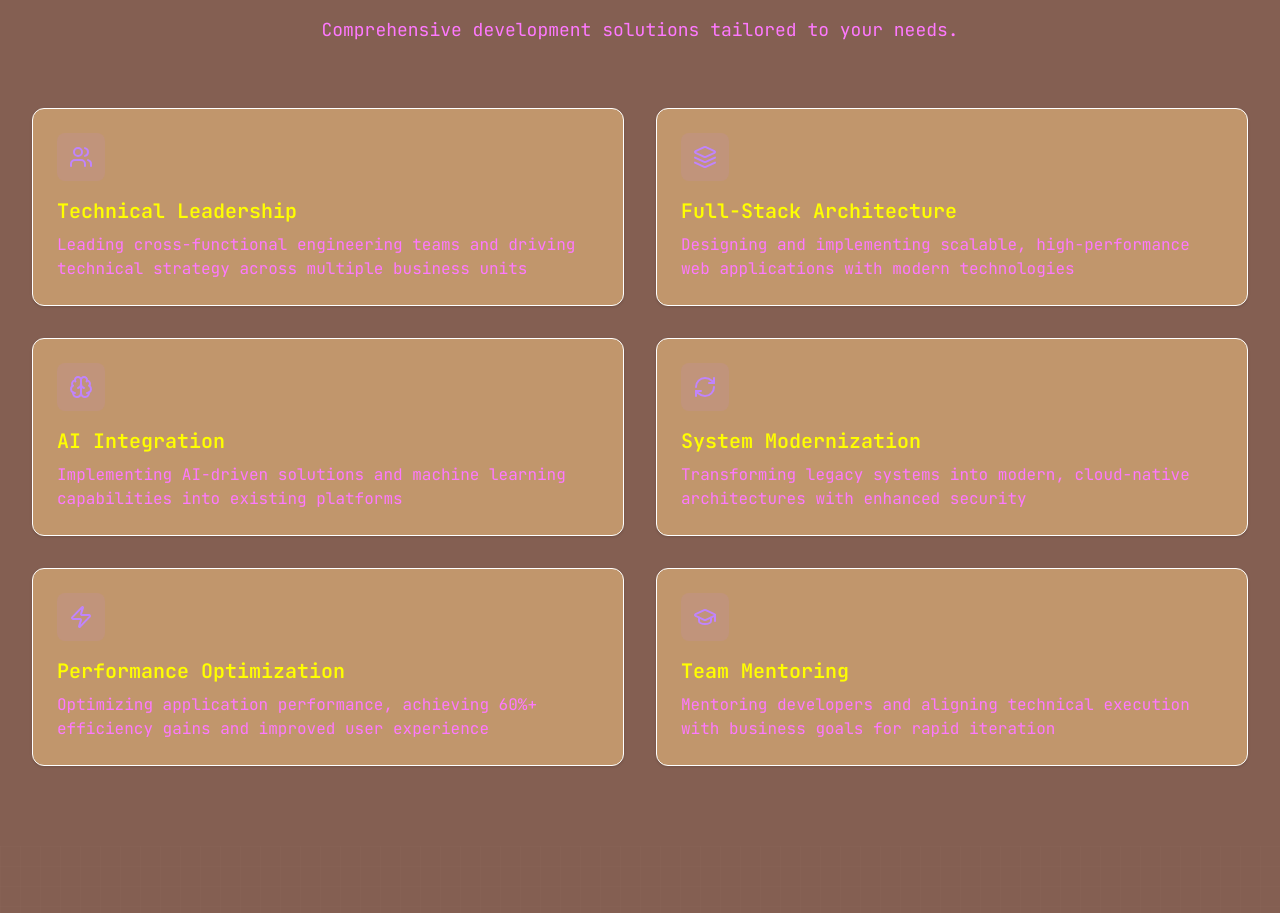
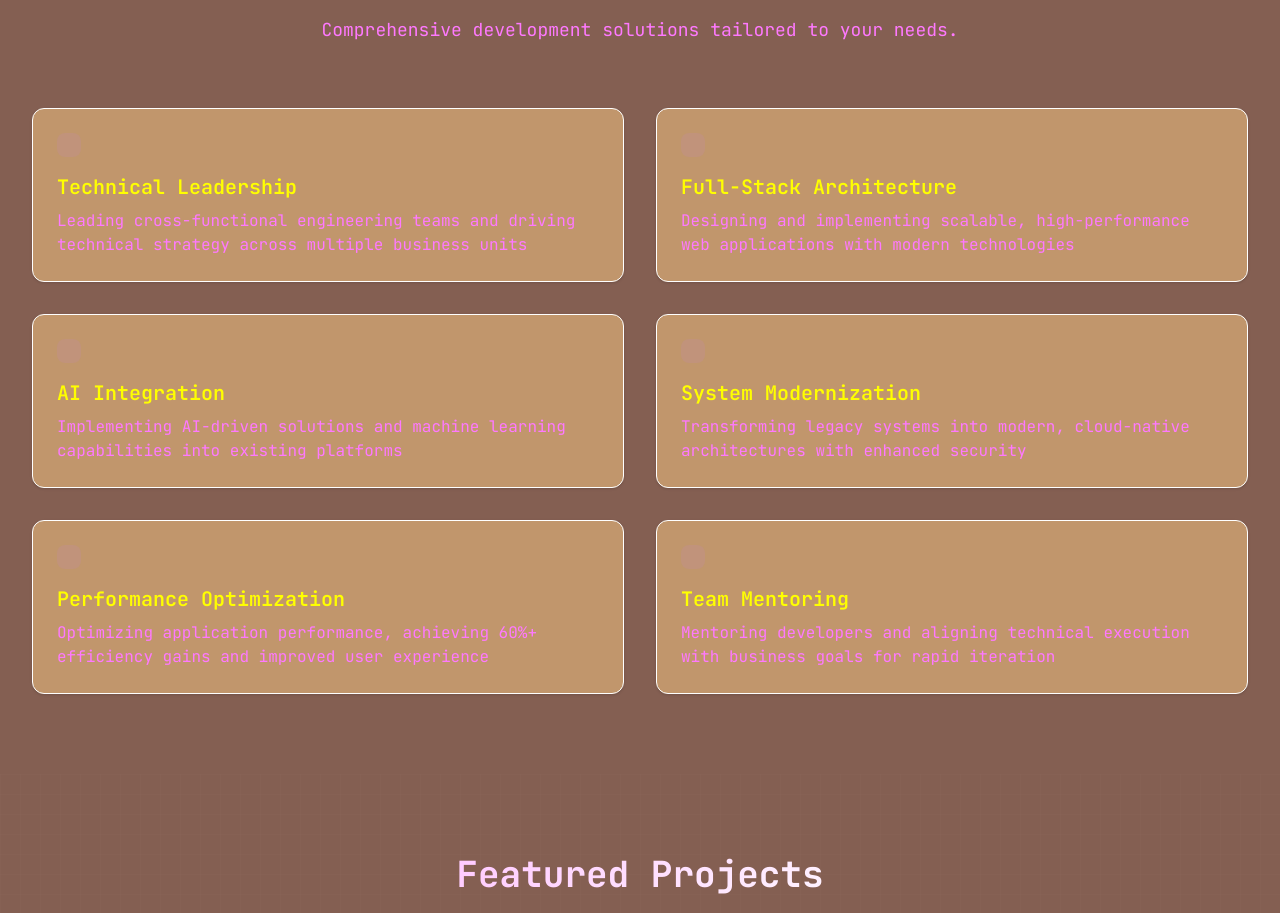
Before and after one commit to Selaelo1/selaelo-langa, a React (Vite) app: page / in a window 1280 px wide. Shown: the part 4500-5413 px from the top of the page. Built offline with nearby package versions, Linux system fonts and the light colour scheme.

Commit message:
Update Services.tsx

```diff
--- a/src/components/Services.tsx
+++ b/src/components/Services.tsx
@@ -66,9 +66,7 @@ export function Services() {
               >
                 <Card className="group hover:border-purple-400 transition-colors">
                   <CardContent className="p-6">
-                    <div className="mb-4 p-3 bg-purple-400/10 rounded-lg w-fit">
-                      <IconComponent className="h-6 w-6 text-purple-400" />
-                    </div>
+                    <div className="mb-4 p-3 bg-purple-400/10 rounded-lg w-fit"></div>
                     <h3 className="text-xl font-semibold mb-2">
                       {service.title}
                     </h3>
```
